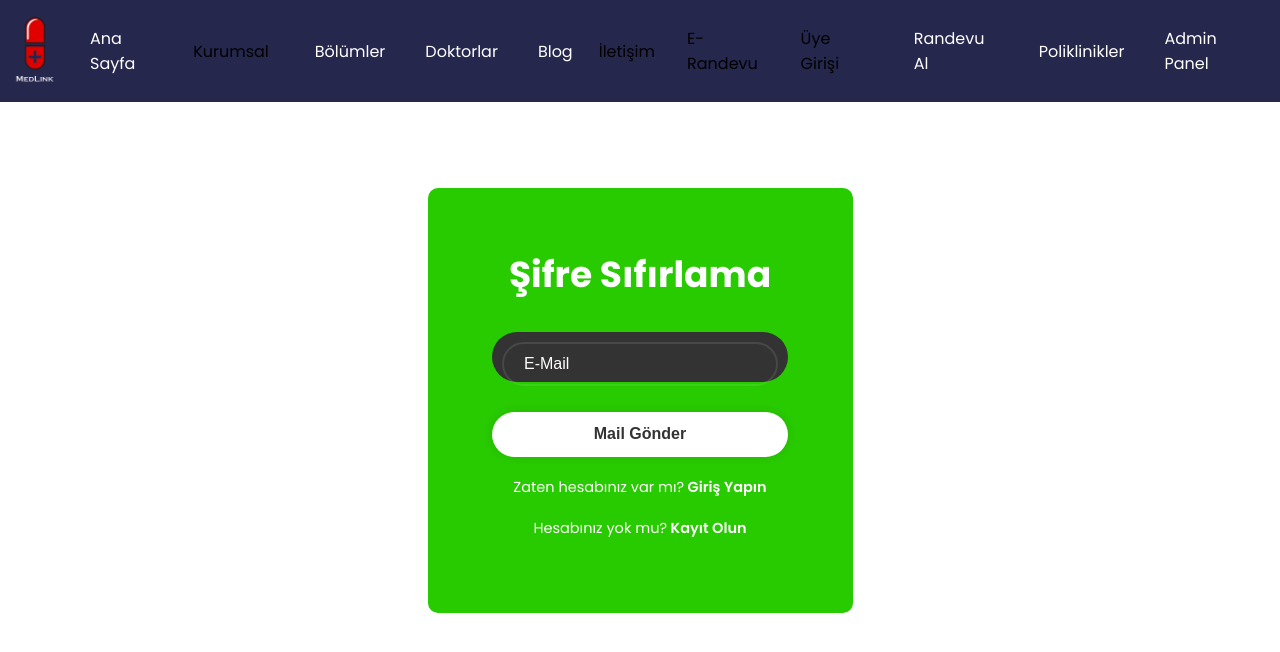
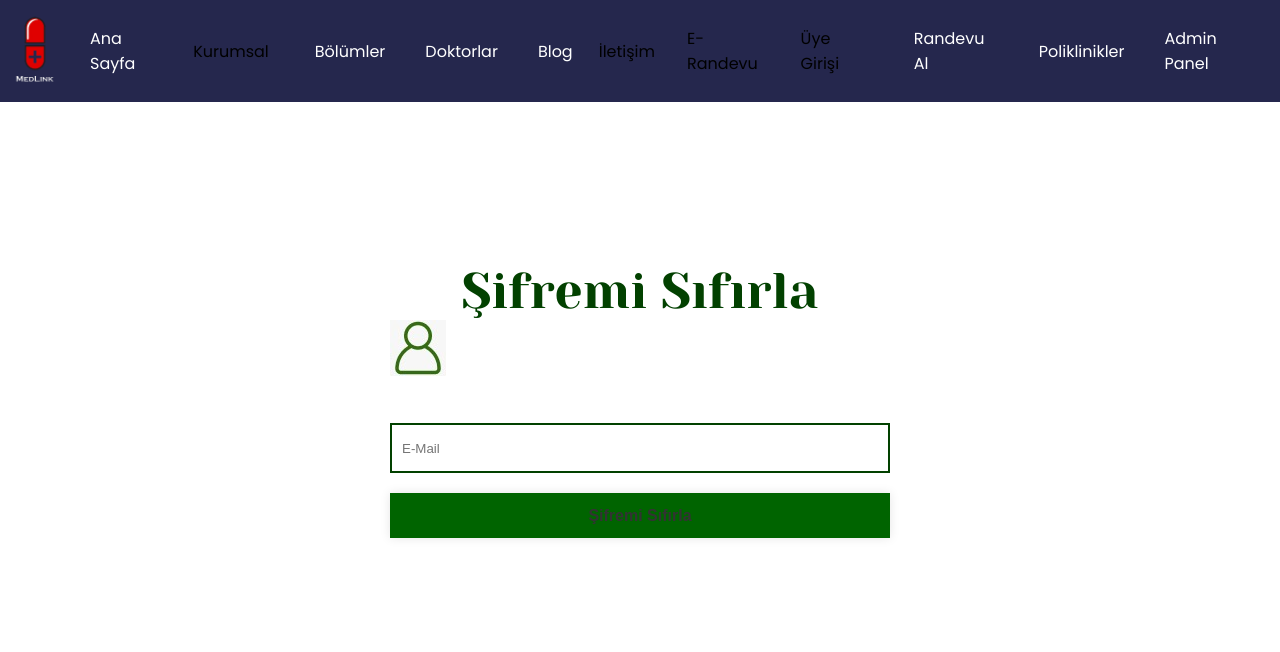
Before and after one commit to TheHypesTR/MedLink-HRS, a React (Vite) app in the folder Frontend/MedLink-App/: page /Forgot in a window 1280 px wide. Shown: the top 652 px of the page. Built offline with nearby package versions, Linux system fonts and the light colour scheme.

Commit message:
ikon güncelleme

```diff
--- a/Frontend/MedLink-App/src/Forgot.jsx
+++ b/Frontend/MedLink-App/src/Forgot.jsx
@@ -41,28 +41,13 @@ function Forgot() {
     }
 
     return(
-        <div className="katman1-forgot">
         <div className='formbox-forgot'>
             <form onSubmit={sifremiUnuttum}>
-            <h1>Şifre Sıfırlama</h1>
-            <div className='input-box'>
-                <input type='email' placeholder='E-Mail' required value={email} onChange={(e) => setEmail(e.target.value)} />
-            </div>
-                <button type='submit'>Mail Gönder</button>
-                <div className='kayit-ol'>
-                        <p>Zaten hesabınız var mı?
-                            <a href="Login"> Giriş Yapın</a>
-                        </p>
-                    </div>
-                    <div className='kayit-ol'>
-                        <p>Hesabınız yok mu?
-                            <a href="Register"> Kayıt Olun</a>
-                        </p>
-                    </div>
-
+            <h1 className='yazi1'>Şifremi Sıfırla</h1>
+                    <div><span className='icon2'><img src='./src/assets/username.png' alt='username'  /></span><input type="email" placeholder="E-Mail" className='input-box2'/></div>
+                    <button className='girisbutonu'>Şifremi Sıfırla</button>
                 </form>
         </div>
-    </div>
     );
 }
 
--- a/Frontend/MedLink-App/src/Login.jsx
+++ b/Frontend/MedLink-App/src/Login.jsx
@@ -63,12 +63,11 @@ function Login() {
             <div className='formbox-login'>
                 <form onSubmit={girisYap}>
                     <h1 className='yazi1'>Giriş Yap</h1>
-                    <div><span className='icon2'><img src='./assets/username.png' alt='username'  /></span><input type="text" placeholder="T.C Kimlik No" className='input-box2'/></div>
-                    <div><span className='icon2'><img src="./assets/password.jpg" alt="password" /></span><input type="password" placeholder="Şifre" className='input-box2' /></div>
+                    <div><span className='icon2'><img src='./src/assets/username.png' alt='username' className='icon3' /></span><input type="text" placeholder="T.C Kimlik No" className='input-box2'/></div>
+                    <div><span className='icon2'><img src="./src/assets/password.jpg" alt="password" className='icon3'/></span><input type="password" placeholder="Şifre" className='input-box2' /></div>
                     <div className='sifre-unut' ><a href="#" className='sifrelink'>Şifremi Unuttum</a></div>
                     <button className='girisbutonu'>Giriş Yap</button>
                     <div className='kayitbutondivi'><p className='p2'>Hesabınız yoksa</p><a href="#" className='kayitbuton'> kayıt olun</a></div>
-
                 </form>
             </div>
     );
--- a/Frontend/MedLink-App/src/LoginRegister.css
+++ b/Frontend/MedLink-App/src/LoginRegister.css
@@ -190,3 +190,8 @@ form .kayit-ol {
     margin-top: 20px;
     text-align: center;
 }
+
+.icon3{
+    margin: 0;
+    padding: 0;
+}
--- a/Frontend/MedLink-App/src/PasswordForgot.jsx
+++ b/Frontend/MedLink-App/src/PasswordForgot.jsx
@@ -47,17 +47,13 @@ function PasswordForgot() {
     }
 
     return(
-        <div className="katman1-forgot">
             <div className='formbox-forgot'>
                 <form onSubmit={sifreSifirla}>
-                    <h1>Şifre Sıfırlama</h1>
-                    <div className='input-box'>
-                        <input type='text' placeholder='Yeni Şifreyi Giriniz' required value={password} onChange={(e) => setPassword(e.target.value)} />
-                    </div>
-                    <button type='submit'>Sıfırla</button>
+                <h1 className='yazi1'>Şifre Sıfırlama</h1>
+                    <div><span className='icon2'><img src='./src/assets/username.png' alt='username'  /></span><input type="text" placeholder="Yeni Şifreyi Giriniz" className='input-box2'/></div>
+                    <button className='girisbutonu'>Şifremi Sıfırla</button>
                 </form>
             </div>
-        </div>
     );
 }
 
--- a/Frontend/MedLink-App/src/Register.jsx
+++ b/Frontend/MedLink-App/src/Register.jsx
@@ -72,10 +72,10 @@ function Register() {
             <div className='formbox-register'>
                 <form onSubmit={kayitOl}>
                 <h1 className='yazi1'>Kayıt Ol</h1>
-                    <div><span className='icon2'><img src='./assets/username.png' alt='username'  /></span><input type="text" placeholder="İsim - Soyisim" className='input-box2'/></div>
-                    <div><span className='icon2'><img src="./assets/password.jpg" alt="password" /></span><input type="email" placeholder="E-Mail" className='input-box2' /></div>
-                    <div><span className='icon2'><img src='./assets/username.png' alt='username'  /></span><input type="text" placeholder="T.C Kimlik No" className='input-box2'/></div>
-                    <div><span className='icon2'><img src='./assets/username.png' alt='username'  /></span><input type="password" placeholder="Şifre" className='input-box2'/></div>
+                    <div><span className='icon2'><img src='./src/assets/username.png' alt='username'  /></span><input type="text" placeholder="İsim - Soyisim" className='input-box2'/></div>
+                    <div><span className='icon2'><img src="./src/assets/password.jpg" alt="password" /></span><input type="email" placeholder="E-Mail" className='input-box2' /></div>
+                    <div><span className='icon2'><img src='./src/assets/username.png' alt='username'  /></span><input type="text" placeholder="T.C Kimlik No" className='input-box2'/></div>
+                    <div><span className='icon2'><img src='./src/assets/username.png' alt='username'  /></span><input type="password" placeholder="Şifre" className='input-box2'/></div>
                     <div className='sifre-unut'><input type="checkbox" /><a href="#" className='sifrelink'>Şartları ve koşulları kabul ediyorum</a></div>
                     <button className='girisbutonu'>Kayıt Ol</button>
                     <div className='kayitbutondivi'><p className='p2'>Hesabınız varsa</p><a href="#" className='kayitbuton'> giriş yapın</a></div>
```
